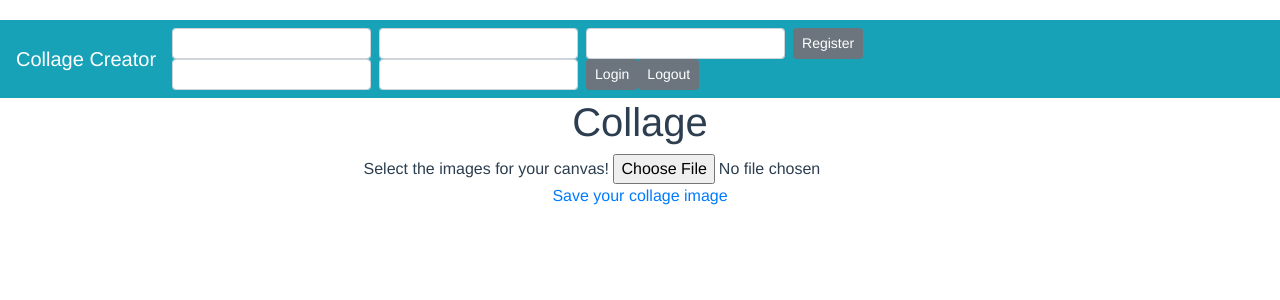
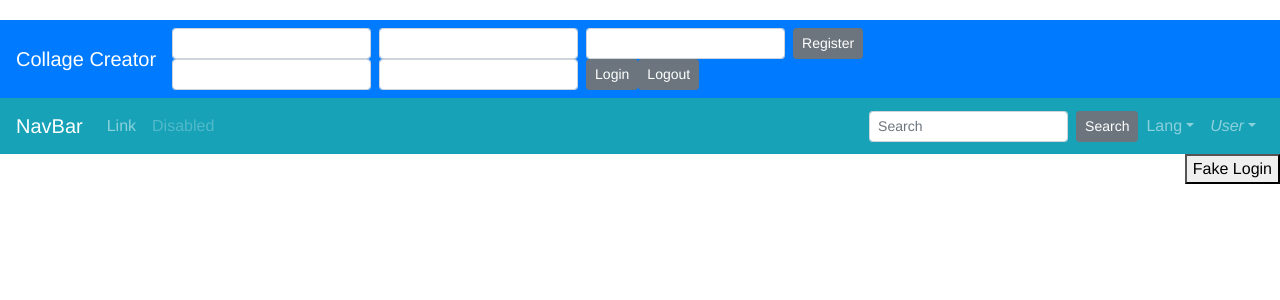
Before and after one commit to Drewblue78/collage, a Vue app: page / in a window 1280 px wide. Shown: the top 300 px of the page. Built offline with nearby package versions, Linux system fonts and the light colour scheme.

Commit message:
attempt save image, add tint, right align login

```diff
--- a/src/App.vue
+++ b/src/App.vue
@@ -1,8 +1,11 @@
 <template>
   <div id="app">
     <Nav />
-    <Collage />
-    <Game />
+    <button @click="$root.user.loggedIn = true">Fake Login</button>
+    <div v-if="$root.user.loggedIn">
+      <Collage />
+      <Game />
+    </div>
   </div>
 </template>
 
@@ -23,7 +26,7 @@ export default {
 </script>
 
 
-<style lang="scss">
+<style>
 #app {
   font-family: Avenir, Helvetica, Arial, sans-serif;
   -webkit-font-smoothing: antialiased;
@@ -34,7 +37,7 @@ export default {
 #app.nav {
   color: blue;
 }
-#Game {
-  border: 4px dashed #555;
+canvas {
+  border: 2px solid rgb(151, 151, 151);
 }
 </style>
--- a/src/components/Collage.vue
+++ b/src/components/Collage.vue
@@ -3,21 +3,43 @@
     <h1>Collage</h1>
 
     <div id="singleUploadSection">
-      Select the images for your canvas!
+      Click "Choose File" then drag images to your canvas!
       <input id="singleUpload" type="file" onchange="setBackground()" />
     </div>
-    <a href="#" class="button" id="btn-download">Save your collage image</a>
+    <a href="#" class="button" @click="saveImage"
+      >Save your collage image as {{ capitalizedTitle }}</a
+    >
+    <input v-model="title" />
   </div>
 </template>
 
 <script>
-export default {};
+export default {
+  data: () => ({
+    title: "image.png",
+  }),
+  computed: {
+    capitalizedTitle() {
+      return this.title.toUpperCase();
+    },
+  },
+  methods: {
+    saveImage(event) {
+      var a = document.createElement("a");
+
+      var img = this.$root.phaser.canvas.toDataURL("image/png");
+      a.href = img.replace("image/png", "image/octet-stream");
+      a.download = this.title;
+      document.body.appendChild(a);
+      a.click();
+      a.remove();
+    },
+  },
+  watch: {},
+};
 </script>
 
-<style>
-div.singleUploadSection {
-  text-align: center;
-}
+<style scoped>
 div {
   text-align: center;
 }
--- a/src/components/Game.vue
+++ b/src/components/Game.vue
@@ -19,6 +19,7 @@ export default {
     this.downloaded = true;
     this.$nextTick(() => {
       this.gameInstance = game.launch(this.containerId);
+      this.$root.phaser = this.gameInstance;
       window.game = this.gameInstance;
       console.log("launching game");
     });
@@ -35,7 +36,4 @@ export default {
   font-size: 2rem;
   font-family: "Courier New", Courier, monospace;
 }
-.containerId {
-  border: 4px dashed #555;
-}
 </style>
--- a/src/components/Nav.vue
+++ b/src/components/Nav.vue
@@ -1,10 +1,51 @@
 <template>
   <div>
+    <b-navbar toggleable="lg" type="dark" variant="primary">
+      <b-navbar-brand href="#">Collage Creator</b-navbar-brand>
+      <b-navbar-toggle target="nav-collapse"></b-navbar-toggle>
+      <User />
+    </b-navbar>
     <b-navbar toggleable="lg" type="dark" variant="info">
-      <b-navbar-brand href="#">Collage Creator</b-navbar-brand>
-      <div id="nav">
-        <User />
-      </div>
+      <b-navbar-brand href="#">NavBar</b-navbar-brand>
+
+      <b-navbar-toggle target="nav-collapse"></b-navbar-toggle>
+
+      <b-collapse id="nav-collapse" is-nav>
+        <b-navbar-nav>
+          <b-nav-item href="#">Link</b-nav-item>
+          <b-nav-item href="#" disabled>Disabled</b-nav-item>
+        </b-navbar-nav>
+
+        <!-- Right aligned nav items -->
+        <b-navbar-nav class="ml-auto">
+          <b-nav-form>
+            <b-form-input
+              size="sm"
+              class="mr-sm-2"
+              placeholder="Search"
+            ></b-form-input>
+            <b-button size="sm" class="my-2 my-sm-0" type="submit"
+              >Search</b-button
+            >
+          </b-nav-form>
+
+          <b-nav-item-dropdown text="Lang" right>
+            <b-dropdown-item href="#">EN</b-dropdown-item>
+            <b-dropdown-item href="#">ES</b-dropdown-item>
+            <b-dropdown-item href="#">RU</b-dropdown-item>
+            <b-dropdown-item href="#">FA</b-dropdown-item>
+          </b-nav-item-dropdown>
+
+          <b-nav-item-dropdown right>
+            <!-- Using 'button-content' slot -->
+            <template #button-content>
+              <em>User</em>
+            </template>
+            <b-dropdown-item href="#">Profile</b-dropdown-item>
+            <b-dropdown-item href="#">Sign Out</b-dropdown-item>
+          </b-nav-item-dropdown>
+        </b-navbar-nav>
+      </b-collapse>
     </b-navbar>
   </div>
 </template>
@@ -21,10 +62,7 @@ export default {
 </script>
 
 <style>
-.navbarNav {
-  color: blue;
-}
-.navbar {
-  color: blue;
+div {
+  text-align: right;
 }
 </style>
--- a/src/components/User.vue
+++ b/src/components/User.vue
@@ -1,6 +1,4 @@
 <template>
-  <div>
-    <b-navbar-toggle target="nav-collapse"></b-navbar-toggle>
   <b-collapse id="nav-collapse" is-nav>
     <b-navbar-nav class="d-flex justify-content-end">
       <b-nav-form class="d-flex justify-content-end">
@@ -27,11 +25,7 @@
           placeholder=""
         ></b-form-input>
 
-          <b-button
-            size="sm"
-            class="my-2 my-sm-0"
-            type="submit"
-            @click="register"
+        <b-button size="sm" class="my-2 my-sm-0" type="submit" @click="register"
           >Register</b-button
         >
         <b-nav-form>
@@ -50,22 +44,15 @@
             class="mr-sm-2"
             placeholder=""
           ></b-form-input>
-            <b-button
-              size="sm"
-              class="my-2 my-sm-0"
-              type="submit"
-              @click="login"
+          <b-button size="sm" class="my-2 my-sm-0" type="submit" @click="login"
             >Login</b-button
           >
         </b-nav-form>
         <b-form action="/auth/logout" method="post"></b-form>
-          <b-button size="sm" class="my-2 my-sm-0" type="submit"
-            >Logout</b-button
-          >
+        <b-button size="sm" class="my-2 my-sm-0" type="submit">Logout</b-button>
       </b-nav-form>
     </b-navbar-nav>
   </b-collapse>
-  </div>
 </template>
 
 <script>
--- a/src/game/scenes/PlayScene.js
+++ b/src/game/scenes/PlayScene.js
@@ -18,19 +18,16 @@ export default class PlayScene extends Scene {
               piece.setInteractive()
               this.input.setDraggable(piece)
               piece.scale = 300 / piece.height
-              this.input.on('pointerdown', listener)
-
             }, this)
 
             this.textures.addBase64(f.name, reader.result)
-
-
-
           }
           reader.readAsDataURL(f)
         }
       }
     })
+    // this.input.on('pointerdown', listener)
+    // }
   }
 
   create() {
@@ -40,12 +37,52 @@ export default class PlayScene extends Scene {
     piece.setInteractive()
     piece.scale = 3
     this.input.setDraggable(piece)
+    document.getElementById("game-container").addEventListener("pointerdown", (ev) =>
+      ev.preventDefault())
     this.input.on('drag', function (pointer, gameObject, dragX, dragY) {
 
       gameObject.x = dragX;
       gameObject.y = dragY;
 
+    }
+    )
+    this.input.on('pointerdown', function (pointer, box) {
+      box.setTint(0xff0000);
     });
-
   }
 }
+
+
+
+
+        // Export canvas and download as image *
+
+        //     var link = document.getElementById('btn-download');
+        // link.addEventListener('click', function (e) {
+
+        //   var canvas = document.createElement('canvas');
+        //   var context = canvas.getContext("2d");
+        //   canvas.width = 805;
+        //   canvas.height = 605;
+
+
+        //   $('#photo').children('canvas').each(function () {
+        //     var image = this;
+
+        //     context.beginPath();
+        //     context.rect((image.offsetLeft - 480), (image.offsetTop - 76), image.width,
+        //       image.height);
+        //     context.fillStyle = "white";
+        //     context.fill();
+
+        //     context.drawImage(image, (image.offsetLeft - 480 + 5), (image.offsetTop - 76 + 5),
+        //       (image.width - 10), (image.height - 10));
+        //   });
+
+        //   link.href = canvas.toDataURL();   // Save all combined images to one image
+        //   link.download = "photo.png";      // Download the image
+        // }, false);
+
+        //   }
+
+        // }
--- a/src/main.js
+++ b/src/main.js
@@ -5,6 +5,14 @@ import App from './App.vue';
 
 Vue.config.productionTip = false;
 
-new Vue({
+window.app = new Vue({
+  // $root
+  data: {
+    phaser: null,
+    user: {
+      loggedIn: false,
+      username: "Not logged in"
+    }
+  },
   render: (h) => h(App),
 }).$mount('#app');
```
Also changed, not shown: src/game/assets/bomb.png (deleted), 1 other file (tests, documents, lock files or other folders). Lines whose indentation alone changed are shown as unchanged.
